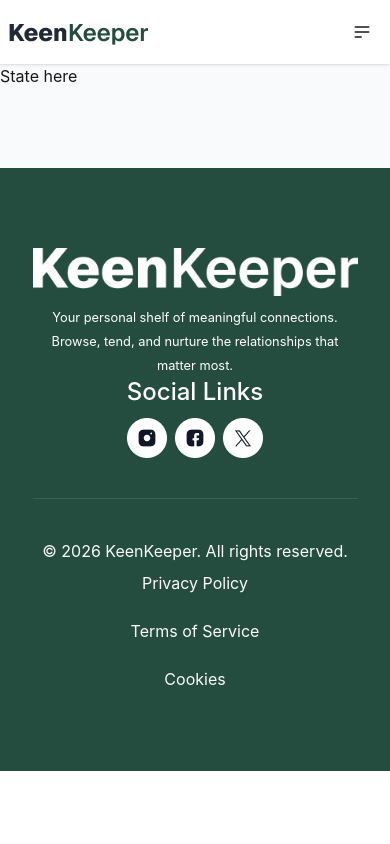
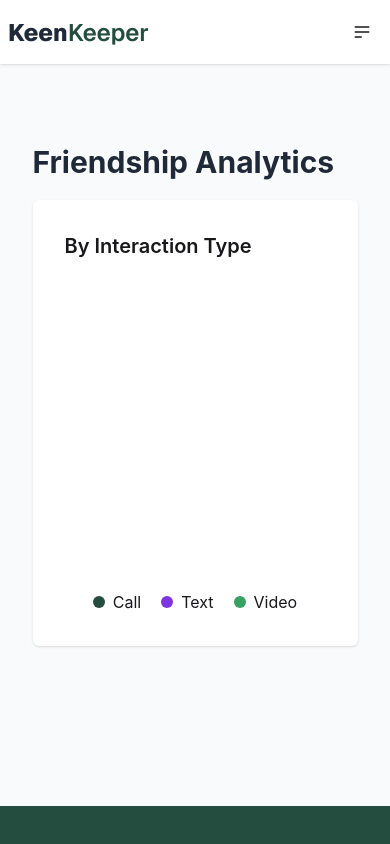
Before and after one commit to MRrana26/assignment-7, a React (Vite) app: page /stats in a window 390 px wide. Shown: the top 844 px of the page. Built offline with nearby package versions, Linux system fonts and the light colour scheme.

Commit message:
data filter added. stats pie chart added tooltip added and responsive

```diff
--- a/package.json
+++ b/package.json
@@ -18,6 +18,7 @@
     "react-spinners": "^0.17.0",
     "react-spring": "^10.0.3",
     "react-toastify": "^11.0.5",
+    "recharts": "^3.8.1",
     "tailwindcss": "^4.2.2"
   },
   "devDependencies": {
--- a/public/data.json
+++ b/public/data.json
@@ -4,7 +4,7 @@
     "name": "Masudur Rahman",
     "email": "hafezmasudranamn@gmail.com",
     "picture": "/images/masud.jpg",
-    "days_since_contact": 5,
+    "days_since_contact": 65,
     "status": "Almost Due",
     "tags": ["work"],
     "bio": "Senior frontend developer. We discuss React and Next.js trends.",
@@ -16,7 +16,7 @@
     "name": "Aminul Islam",
     "email": "aminul2017@gmail.com",
     "picture": "/images/aminf.png",
-    "days_since_contact": 18,
+    "days_since_contact": 120,
     "status": "Overdue",
     "tags": ["family"],
     "bio": "Expert in UI/UX. We met during a design workshop in 2024.",
@@ -28,7 +28,7 @@
     "name": "Romjan Ali",
     "email": "romjanali2024@gmail.com",
     "picture": "/images/romjan.jpg",
-    "days_since_contact": 2,
+    "days_since_contact": 77,
     "status": "Overdue",
     "tags": ["work"],
     "bio": "Fitness enthusiast. We usually meet at the gym every morning.",
@@ -40,7 +40,7 @@
     "name": "Al Amin Sujon",
     "email": "sujon1258@gmail.com",
     "picture": "/images/sujon.jpg",
-    "days_since_contact": 35,
+    "days_since_contact": 99,
     "status": "Overdue",
     "tags": ["hobby", "travel"],
     "bio": "Very supportive cousin. Lives in Mymensingh.",
@@ -52,7 +52,7 @@
     "name": "Abu Hanif",
     "email": "hanif2020@gmail.com",
     "picture": "/images/hanif.jpg",
-    "days_since_contact": 12,
+    "days_since_contact": 123,
     "status": "Overdue",
     "tags": ["work"],
     "bio": "Met in university. Passionate about backend architecture.",
@@ -64,7 +64,7 @@
     "name": "Tufajjol Hossain",
     "email": "tufajjolhossain@gmail.com",
     "picture": "/images/tufajjol.jpg",
-    "days_since_contact": 3,
+    "days_since_contact": 31,
     "status": "On Track",
     "tags": ["work"],
     "bio": "Co-teacher at the academy. Expert in English language.",
@@ -88,7 +88,7 @@
     "name": "Jubayer Ahmad",
     "email": "jubayerahmad2026@gmail.com",
     "picture": "/images/jubayer.jpg",
-    "days_since_contact": 9,
+    "days_since_contact": 91,
     "status": "Almost Due",
     "tags": ["work"],
     "bio": "Brilliant graphic designer. Helped me with the branding project.",
@@ -112,7 +112,7 @@
     "name": "Alamin",
     "email": "alamin2020@gmail.com",
     "picture": "/images/alamin.jpeg",
-    "days_since_contact": 1,
+    "days_since_contact": 9,
     "status": "On Track",
     "tags": ["hobby", "travel"],
     "bio": "Love exploring food spots in Dhaka. Met at a tech meetup.",
--- a/src/components/stats/Stats.jsx
+++ b/src/components/stats/Stats.jsx
@@ -1,9 +1,74 @@
-import React from 'react';
+import React, { useContext } from 'react';
+import { PieChart, Pie, ResponsiveContainer, Cell, Tooltip } from 'recharts';
+import { CallFriendContext } from '../../context/CallContext';
 
 const Stats = () => {
+    const { callFriends } = useContext(CallFriendContext);
+
+    const callCount = callFriends.filter(count => count.type === 'Call').length;
+    const textCount = callFriends.filter(count => count.type === 'Text').length;
+    const videoCount = callFriends.filter(count => count.type === 'Video').length;
+
+    const chartData = [
+        { name: 'Call', value: callCount },
+        { name: 'Text', value: textCount },
+        { name: 'Video', value: videoCount },
+    ];
+
+
+    const COLORS = ['#244D3F', '#7E35E1', '#37A163'];
+
     return (
-        <div>
-            State here
+        <div className='w-10/12 mx-auto py-20'>
+            <h1 className='text-3xl md:text-4xl lg:text-5xl font-bold text-[#1F2937] mb-5'>Friendship Analytics</h1>
+
+            <div className='bg-white rounded-md p-8 shadow-sm'>
+                <h3 className='mb-10 text-xl font-semibold'>By Interaction Type</h3>
+
+                <div className='flex justify-center items-center w-full'>
+
+                    <div style={{ width: '100%', maxWidth: '250px', minHeight: '250px' }}>
+                        <ResponsiveContainer width="100%" aspect={1}>
+                            <PieChart>
+                                <Tooltip/>
+                                <Pie
+                                    data={chartData}
+                                    innerRadius="80%"
+                                    outerRadius="100%"
+                                    cornerRadius={10}
+                                    paddingAngle={5}
+                                    dataKey="value"
+                                >
+                                    {chartData.map((entry, index) => (
+                                        <Cell key={`cell-${index}`} fill={COLORS[index % COLORS.length]}  />
+                                    ))}
+                                </Pie>
+                            </PieChart>
+                        </ResponsiveContainer>
+                    </div>
+                </div>
+
+
+                <div className='flex justify-center items-center mt-10'>
+                    <div className='flex space-x-5'>
+                        <div className='flex gap-2 justify-center items-center'>
+                            <div className='w-3 h-3 bg-[#244D3F] rounded-full'></div>
+                            <div><span>Call</span></div>
+                        </div>
+
+                        <div className='flex gap-2 justify-center items-center'>
+                            <div className='w-3 h-3 bg-[#7E35E1] rounded-full'></div>
+                            <div><span>Text</span></div>
+                        </div>
+
+                        <div className='flex gap-2 justify-center items-center'>
+                            <div className='w-3 h-3 bg-[#37A163] rounded-full'></div>
+                            <div><span>Video</span></div>
+                        </div>
+                    </div>
+                </div>
+
+            </div>
         </div>
     );
 };
--- a/src/components/timeLineHistory/TimeLineHistory.jsx
+++ b/src/components/timeLineHistory/TimeLineHistory.jsx
@@ -1,4 +1,4 @@
-import React, { useContext } from 'react';
+import React, { useContext, useState } from 'react';
 import { CallFriendContext } from '../../context/CallContext';
 import { MdKeyboardArrowDown } from 'react-icons/md';
 
@@ -7,22 +7,25 @@ import { MdKeyboardArrowDown } from 'react-icons/md';
 const TimeLineHistory = () => {
 
 
-    const { callFriends, setCallFriends } = useContext(CallFriendContext);
-    console.log(callFriends, setCallFriends);
+    const { callFriends } = useContext(CallFriendContext);
+    const [filter, setFilter] = useState('All');
+
+    const filterData = filter === 'All' ? callFriends : callFriends.filter((flt) => flt.type === filter);
 
     return (
         <div className='w-10/12 mx-auto py-10 space-y-5'>
             <h1 className='text-5xl font-bold text-[#1F2937]'>Timeline</h1>
             <div className="dropdown dropdown-start">
-                <div tabIndex={0} role="button" className="btn m-1 text-[#64748B] w-85 bg-white shadow-sm flex justify-between">Filter timeline <MdKeyboardArrowDown /></div>
+                <div tabIndex={0} role="button" className="btn m-1 text-[#64748B] w-45 lg:w-85 bg-white shadow-sm flex justify-between">Filter timeline <MdKeyboardArrowDown /></div>
                 <ul tabIndex="-1" className="dropdown-content menu bg-base-100 rounded-box z-1 w-52 p-2 shadow-sm">
-                    <li><a className='mt-2 shadow'>Call</a></li>
-                    <li><a className='mt-2 shadow'>Text</a></li>
-                    <li><a className='mt-2 shadow'>Video</a></li>
+                    <li><a onClick={()=> setFilter('All')} className='mt-2 shadow'>All</a></li>
+                    <li><a onClick={()=> setFilter('Call')} className='mt-2 shadow'>Call</a></li>
+                    <li><a onClick={()=> setFilter('Text')} className='mt-2 shadow'>Text</a></li>
+                    <li><a onClick={()=> setFilter('Video')} className='mt-2 shadow'>Video</a></li>
                 </ul>
             </div>
             {
-                callFriends.map((friend, index) => (
+                filterData.map((friend, index) => (
                     <div key={index} className='flex bg-white p-5 rounded-xl gap-5 my-2 shadow-md'>
 
                         <div>
--- a/src/roots/Roots.jsx
+++ b/src/roots/Roots.jsx
@@ -11,7 +11,9 @@ const Roots = () => {
         <Outlet />
         <Footer />
 
-        <ToastContainer />
+        <ToastContainer
+        position='top-center'
+        />
         </>
     );
 };
```
Also changed, not shown: 2 other files (tests, documents, lock files or other folders).
